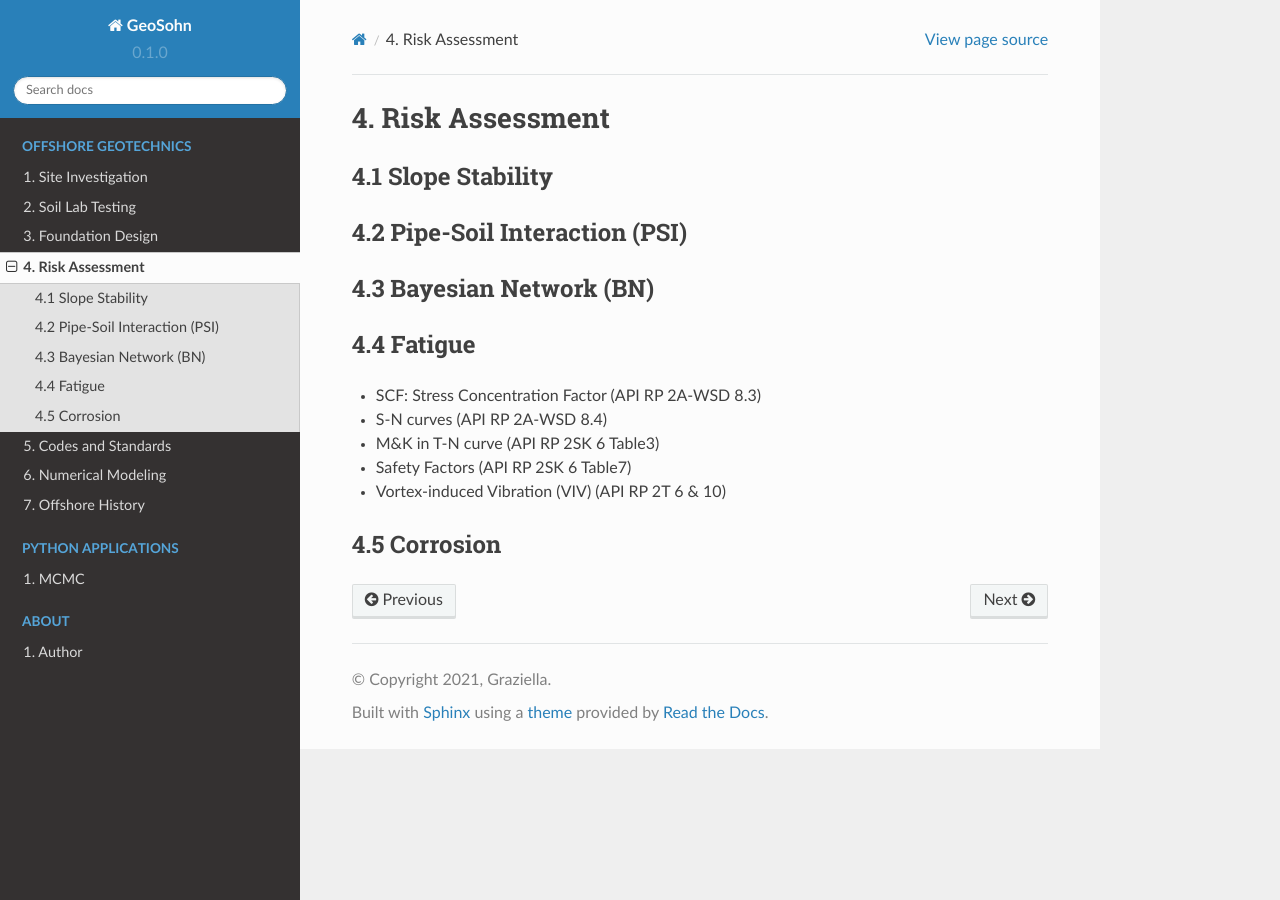
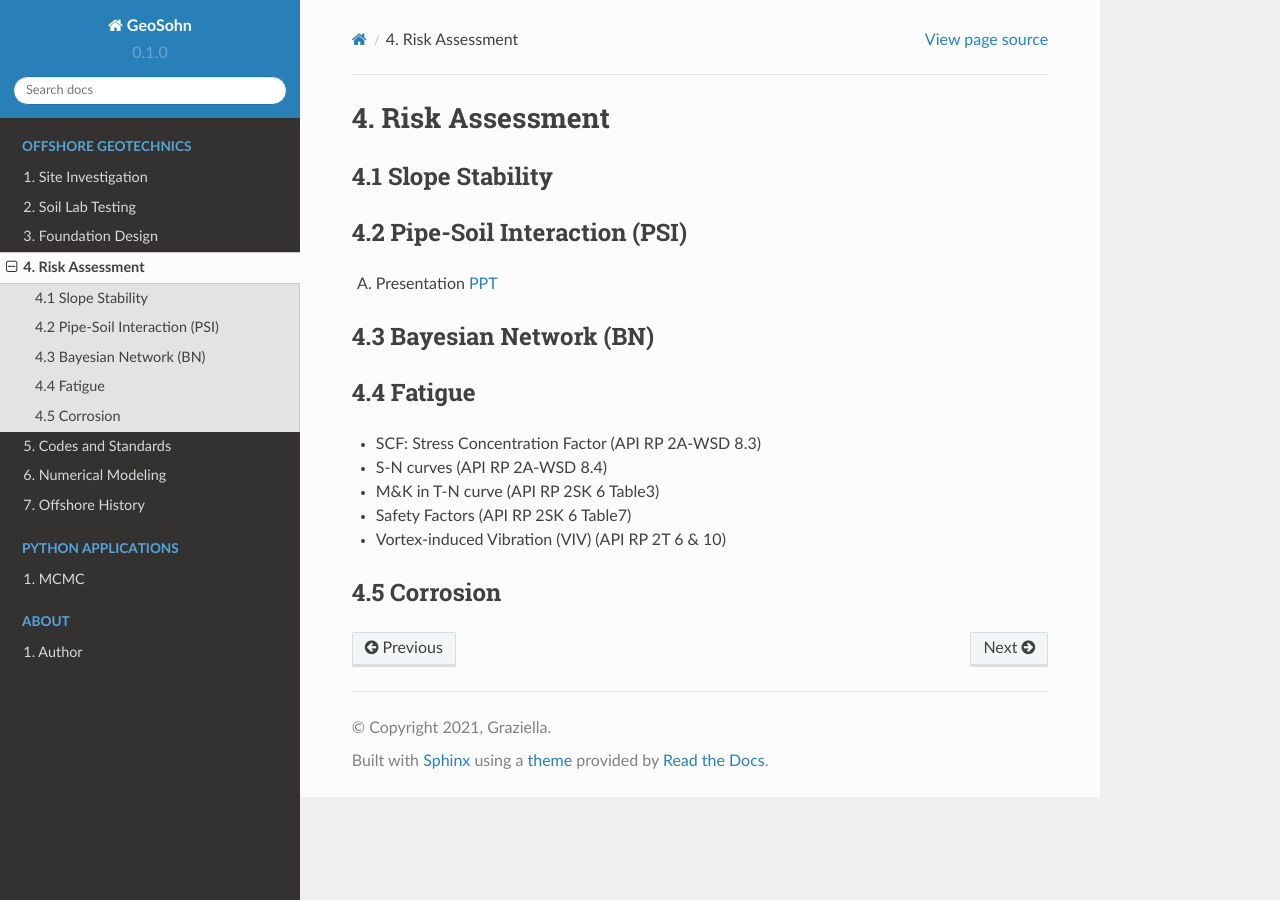
Before and after one commit to jrson11/GeoSohn, a Sphinx documentation site: the page built from docs/source/4-Risk_Assessment.rst, in a window 1280 px wide. Built offline with Sphinx 7.4.7 and the Read the Docs theme 2.0.0, drawn with Linux system fonts in a browser that asks for light colours; pages that are not in the unit, such as notebooks, are missing from menus.

Commit message:
Update 4-Risk_Assessment.rst

```diff
--- a/docs/source/4-Risk_Assessment.rst
+++ b/docs/source/4-Risk_Assessment.rst
@@ -3,19 +3,20 @@
 
 
 4.1 Slope Stability
-----------------
+--------------------
 
 
 
 
 4.2 Pipe-Soil Interaction (PSI)
-----------------------
+---------------------------------
 
+A. Presentation `PPT <https://bp365-my.sharepoint.com/:p:/r/personal/jung_sohn_bp_com/Documents/bp_Areas/_GeoSohn/4.2-Pipe_Soil_Interection(31Dec23).pptx?d=wf83c0eb695d04b3a8de51c7950841174&csf=1&web=1&e=1dpIAw>`_
 
 
 
 4.3 Bayesian Network (BN)
-----------------
+---------------------------
 
 4.4 Fatigue
 ----------------
```
